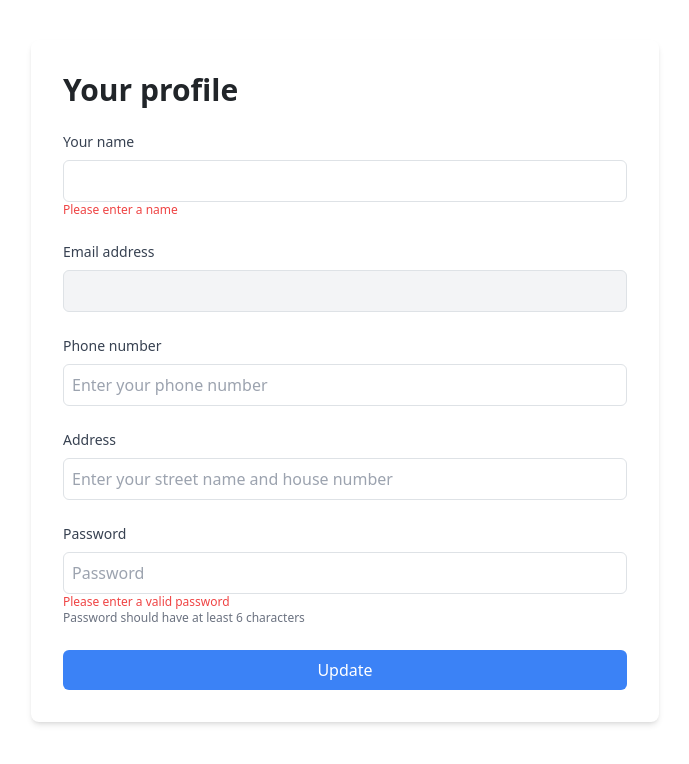
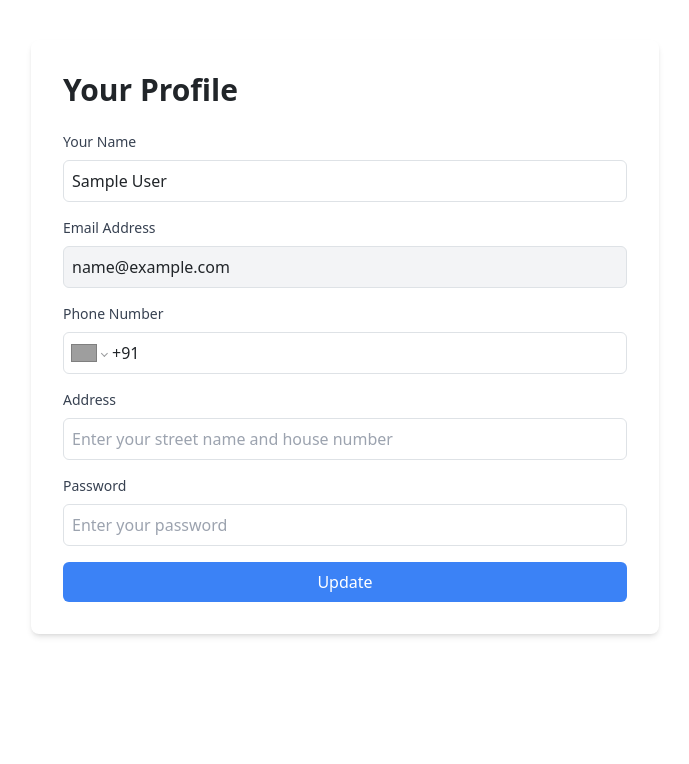
Before and after one commit to kishan-hit/ecommerce-client, a React (Create React App) app: page /user/profile in a window 1280 px wide. Shown: the top 764 px of the page, without its empty margins (295-984 px from the left). Built offline with nearby package versions, Linux system fonts and the light colour scheme; sample sign-in values are in the browser's storage; grey boxes are pictures that could not be loaded; a web font is replaced by a local one.

Commit message:
updated profile page

```diff
--- a/package.json
+++ b/package.json
@@ -13,6 +13,7 @@
     "react-dom": "^19.0.0",
     "react-hot-toast": "^2.4.1",
     "react-icons": "^5.4.0",
+    "react-phone-number-input": "^3.4.10",
     "react-router-dom": "^7.0.2",
     "react-scripts": "5.0.1",
     "react-slick": "^0.30.3",
--- a/src/components/LoginForm.jsx
+++ b/src/components/LoginForm.jsx
@@ -3,10 +3,9 @@ import { Link } from "react-router";
 import axios from 'axios';
 import { useGoogleLogin } from '@react-oauth/google';
 import { useNavigate } from 'react-router-dom';
-import { registerUser, loginUser, googleLogin } from '../service/authApi';
+import { registerUser, loginUser } from '../service/authApi';
 import { Toaster, toast } from 'react-hot-toast';
 import { Validate } from './Validations';
-import { useSession } from '../context/SessionContext';
 
 const LoginForm = ({ onLoginSuccess }) => {
     const [isRegister, setIsRegister] = useState(false);
@@ -18,7 +17,6 @@ const LoginForm = ({ onLoginSuccess }) => {
     const [passVisible, setPassVisible] = useState(false);
     const [confPassVisible, setConfPassVisible] = useState(false);
     const navigate = useNavigate();
-    const { login } = useSession();
 
     const googleOAuthLogin = useGoogleLogin({
         onSuccess: (codeResponse) => {
--- a/src/components/user/Profile.jsx
+++ b/src/components/user/Profile.jsx
@@ -1,81 +1,124 @@
 import React, { useState } from 'react';
+import { useSession } from '../../context/SessionContext';
+import PhoneInput, { isValidPhoneNumber } from 'react-phone-number-input';
+import 'react-phone-number-input/style.css';
 
 const Profile = () => {
-  const [user, setUser] = useState({});
-  const [validated, setValidated] = useState(false);
+  const { user } = useSession();
+  const [profileData, setProfileData] = useState({
+    fullName: user?.name || '',
+    phoneNumber: '',
+    address: '',
+    password: '',
+  });
+
+  const handleChange = (e) => {
+    const { name, value } = e.target;
+    setProfileData((prevData) => ({ ...prevData, [name]: value }));
+  };
+
+  const handlePhoneChange = (value) => {
+    setProfileData((prev) => ({ ...prev, phoneNumber: value }));
+  };
+
 
   const handleSubmit = (e) => {
-    console.log("Form submitted")
     e.preventDefault();
-    e.stopPropagation();
-    const form = e.currentTarget.elements;
-    setValidated(true);
-  }
+
+    const updatedProfileData = {
+      fullName: profileData.fullName || user?.name || '',
+      phoneNumber: profileData.phoneNumber,
+      address: profileData.address,
+      password: profileData.password,
+    };
+
+    console.log('Updated profile data:', updatedProfileData);
+
+    setProfileData({
+      fullName: updatedProfileData.fullName,
+      phoneNumber: updatedProfileData.phoneNumber,
+      address: updatedProfileData.address,
+      password: updatedProfileData.password,
+    });
+  };
 
   return (
-    <div className="container mx-auto mt-10">
-      <div className="flex justify-center">
-        <div className="w-full md:w-1/2 bg-white shadow-md p-8 rounded-lg">
-          <h1 className="text-3xl font-semibold mb-6">Your profile</h1>
-          <form noValidate validated={validated} onSubmit={handleSubmit}>
-            <div className="mb-4">
-              <label htmlFor="fullName" className="block text-sm font-medium text-gray-700">Your name</label>
+    <div className="container mx-auto mt-10 flex justify-center">
+      <form
+        onSubmit={handleSubmit}
+        className="w-full md:w-1/2 bg-white shadow-md p-8 rounded-lg space-y-4"
+      >
+        <h1 className="text-3xl font-semibold mb-4">Your Profile</h1>
+
+        <div>
+          <label htmlFor="fullName" className="block text-sm font-medium text-gray-700">
+            Your Name
+          </label>
           <input
             type="text"
-                fullName="fullName"
-                defaultValue={user.fullName}
-                required
+            name="fullName"
+            value={profileData.fullName}
+            onChange={handleChange}
+            placeholder="Enter your name"
             className="mt-2 p-2 w-full border border-gray-300 rounded-md"
           />
-              <div className="text-xs text-red-500">Please enter a name</div>
         </div>
 
-            <div className="mb-4">
-              <label htmlFor="email" className="block text-sm font-medium text-gray-700">Email address</label>
+        <div>
+          <label htmlFor="email" className="block text-sm font-medium text-gray-700">
+            Email Address
+          </label>
           <input
             type="email"
             name="email"
-                value={user.email}
+            value={user?.email || ''}
             disabled
             className="mt-2 p-2 w-full border border-gray-300 rounded-md bg-gray-100"
           />
         </div>
 
-            <div className="mb-4">
-              <label htmlFor="phoneNumber" className="block text-sm font-medium text-gray-700">Phone number</label>
-              <input
-                type="text"
-                name="phoneNumber"
-                defaultValue={user.phoneNumber}
-                placeholder="Enter your phone number"
+        <div>
+          <label htmlFor="phoneNumber" className="block text-sm font-medium text-gray-700">
+            Phone Number
+          </label>
+          <PhoneInput
+            international
+            defaultCountry="IN"
+            value={profileData.phoneNumber}
+            onChange={handlePhoneChange}
             className="mt-2 p-2 w-full border border-gray-300 rounded-md"
           />
         </div>
 
-            <div className="mb-4">
-              <label htmlFor="address" className="block text-sm font-medium text-gray-700">Address</label>
+        <div>
+          <label htmlFor="address" className="block text-sm font-medium text-gray-700">
+            Address
+          </label>
           <input
             type="text"
             name="address"
-                defaultValue={user.address}
+            value={profileData.address}
+            onChange={handleChange}
             placeholder="Enter your street name and house number"
             className="mt-2 p-2 w-full border border-gray-300 rounded-md"
           />
         </div>
 
-            <div className="mb-4">
-              <label htmlFor="password" className="block text-sm font-medium text-gray-700">Password</label>
+        {!user?.googleId && (
+          <div>
+            <label htmlFor="password" className="block text-sm font-medium text-gray-700">
+              Password
+            </label>
             <input
               type="password"
               name="password"
-                minLength={6}
-                required
-                placeholder="Password"
+              value={profileData.password}
+              onChange={handleChange}
+              placeholder="Enter your password"
               className="mt-2 p-2 w-full border border-gray-300 rounded-md"
             />
-              <div className="text-xs text-red-500">Please enter a valid password</div>
-              <p className="text-xs text-gray-500">Password should have at least 6 characters</p>
           </div>
+        )}
 
         <button
           type="submit"
@@ -85,9 +128,7 @@ const Profile = () => {
         </button>
       </form>
     </div>
-      </div>
-    </div>
-  )
-}
+  );
+};
 
-export default Profile
+export default Profile;
--- a/src/service/authApi.js
+++ b/src/service/authApi.js
@@ -15,20 +15,6 @@ export const loginUser = async (email, password) => {
         withCredentials: true
     })
 }
-
-export const googleLogin = async (googleData) => {
-    try {
-        const response = await api.post(
-            "/auth/google-login",
-            googleData,
-            { withCredentials: true }
-        );
-        return response.data;
-    } catch (error) {
-        console.error("Error during Google login:", error);
-        throw error;
-    }
-};
 
 export const authStatus = async () => {
     return await api.get("/auth/status", {
```
Also changed, not shown: 1 other file (tests, documents, lock files or other folders). Lines whose indentation alone changed are shown as unchanged.
